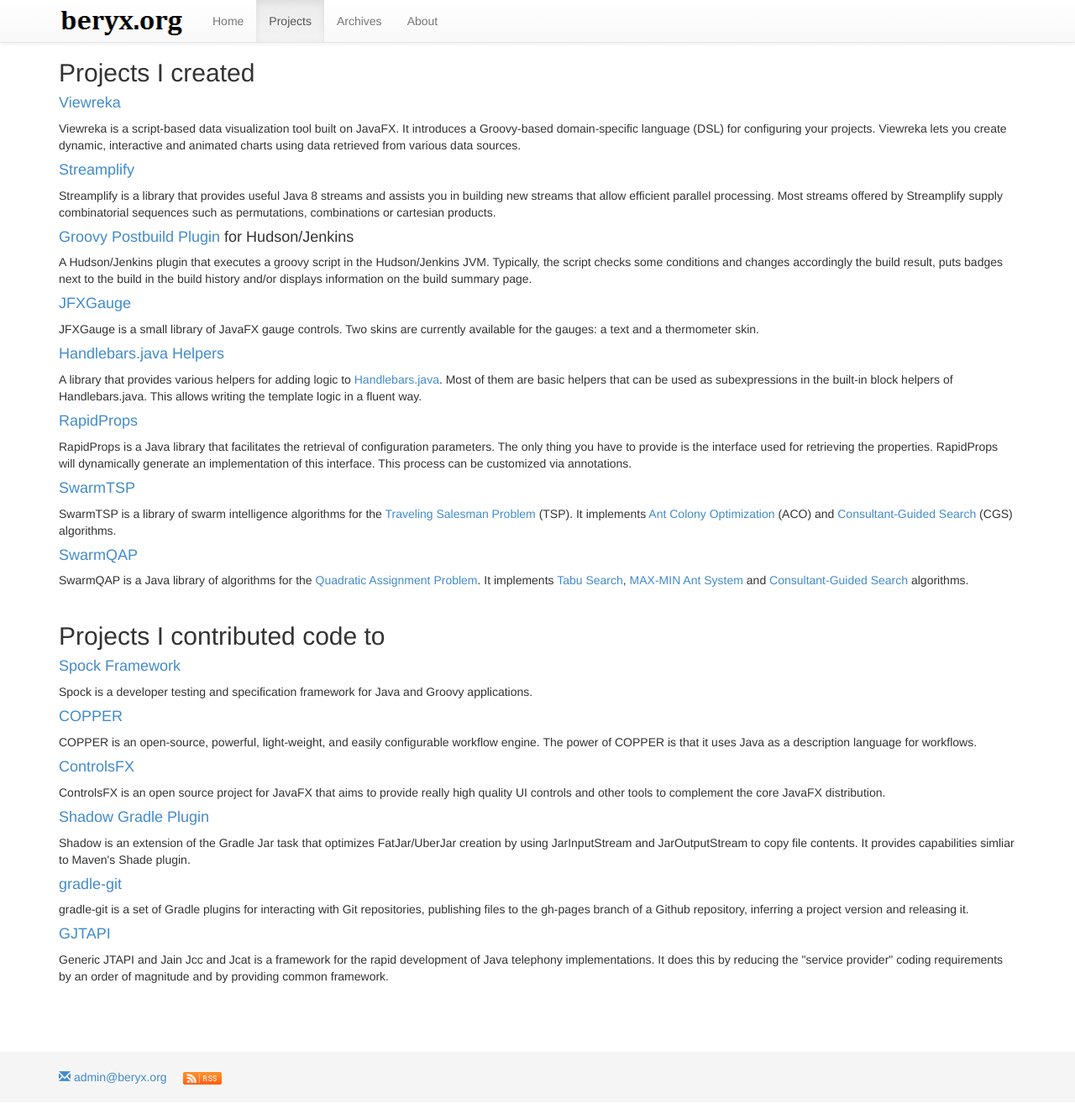
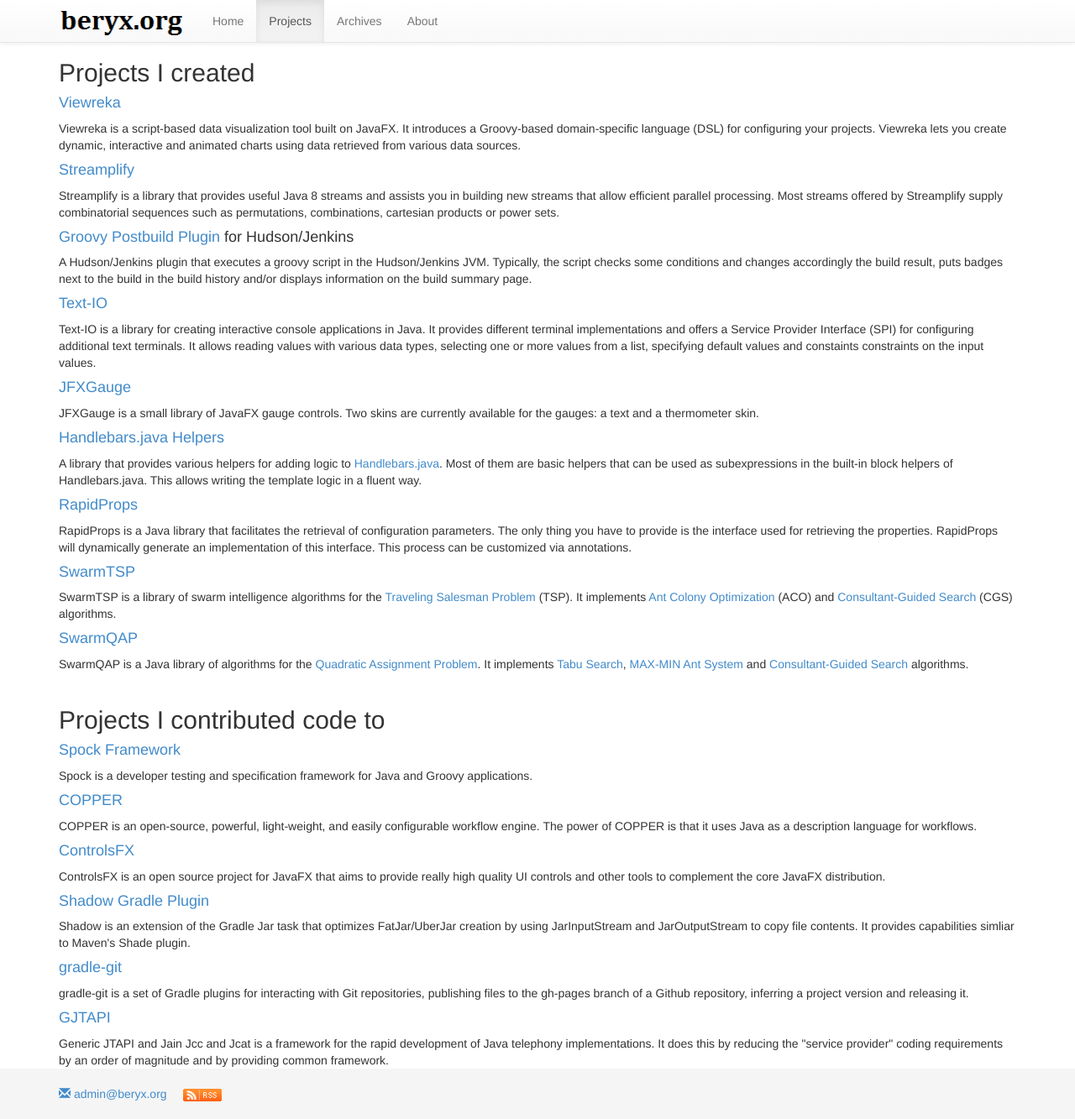
Before and after one commit to beryx/beryx.github.io, a Jekyll site: the page built from projects/index.html, in a window 1280 px wide and 1333 px high. Shown: the whole window at 84% size. Built offline with Jekyll 4.4.1, drawn with Linux system fonts in a browser that asks for light colours; nearby versions of some CDN libraries.

Commit message:
update projects and tags

```diff
--- a/projects/index.html
+++ b/projects/index.html
@@ -14,11 +14,16 @@
 
   <h4><a href="http://streamplify.beryx.org">Streamplify</a></h4>
   Streamplify is a library that provides useful Java 8 streams and assists you in building new streams that allow efficient parallel processing.
-  Most streams offered by Streamplify supply combinatorial sequences such as permutations, combinations or cartesian products.
+  Most streams offered by Streamplify supply combinatorial sequences such as permutations, combinations, cartesian products or power sets.
 
   <h4><a href="https://wiki.jenkins-ci.org/display/JENKINS/Groovy+Postbuild+Plugin">Groovy Postbuild Plugin</a> for Hudson/Jenkins</h4>
   A Hudson/Jenkins plugin that executes a groovy script in the Hudson/Jenkins JVM.
   Typically, the script checks some conditions and changes accordingly the build result, puts badges next to the build in the build history and/or displays information on the build summary page.
+
+  <h4><a href="http://text-io.beryx.org">Text-IO</a></h4>
+  Text-IO is a library for creating interactive console applications in Java.
+  It provides different terminal implementations and offers a Service Provider Interface (SPI) for configuring additional text terminals.
+  It allows reading values with various data types, selecting one or more values from a list, specifying default values and constaints constraints on the input values.
 
   <h4><a href="http://jfxgauge.beryx.org">JFXGauge</a></h4>
   JFXGauge is a small library of JavaFX gauge controls.
```
Also changed, not shown: _posts/2016-05-30-javafx-controls-and-skins.md (+1 -1 lines), _posts/2016-07-07-logic-for-logic-less-templates.md (+1 -1 lines), _posts/2016-10-16-shuffling-large-sequences.md (+1 -1 lines).
